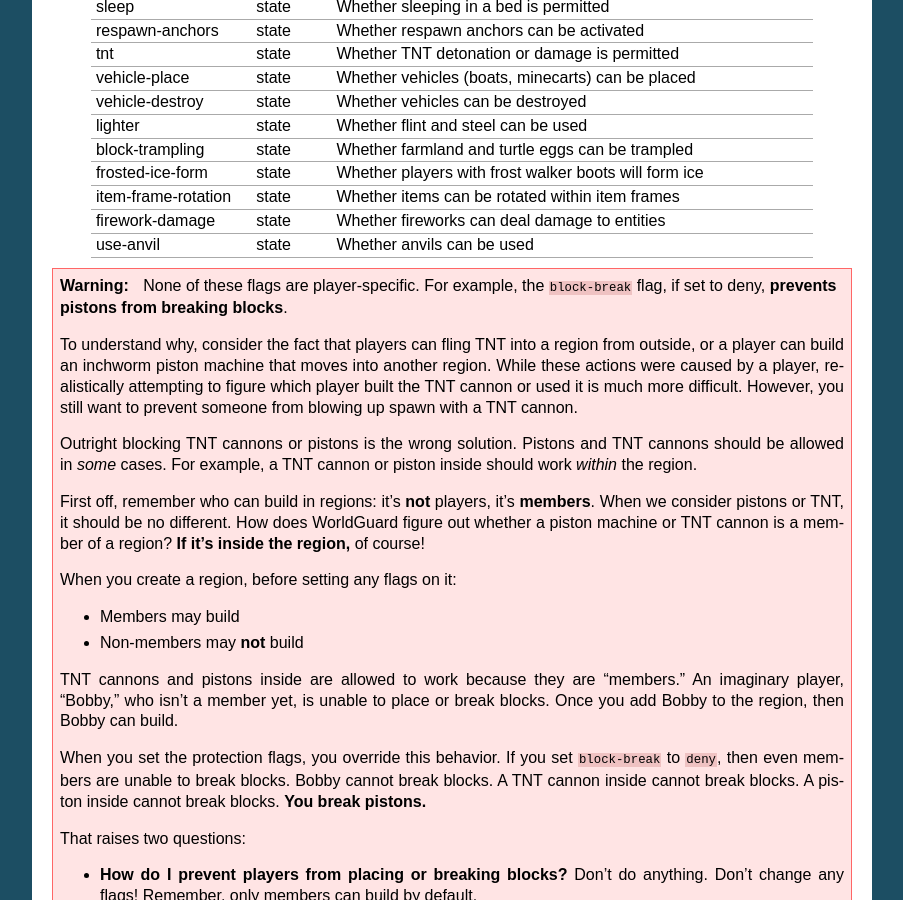
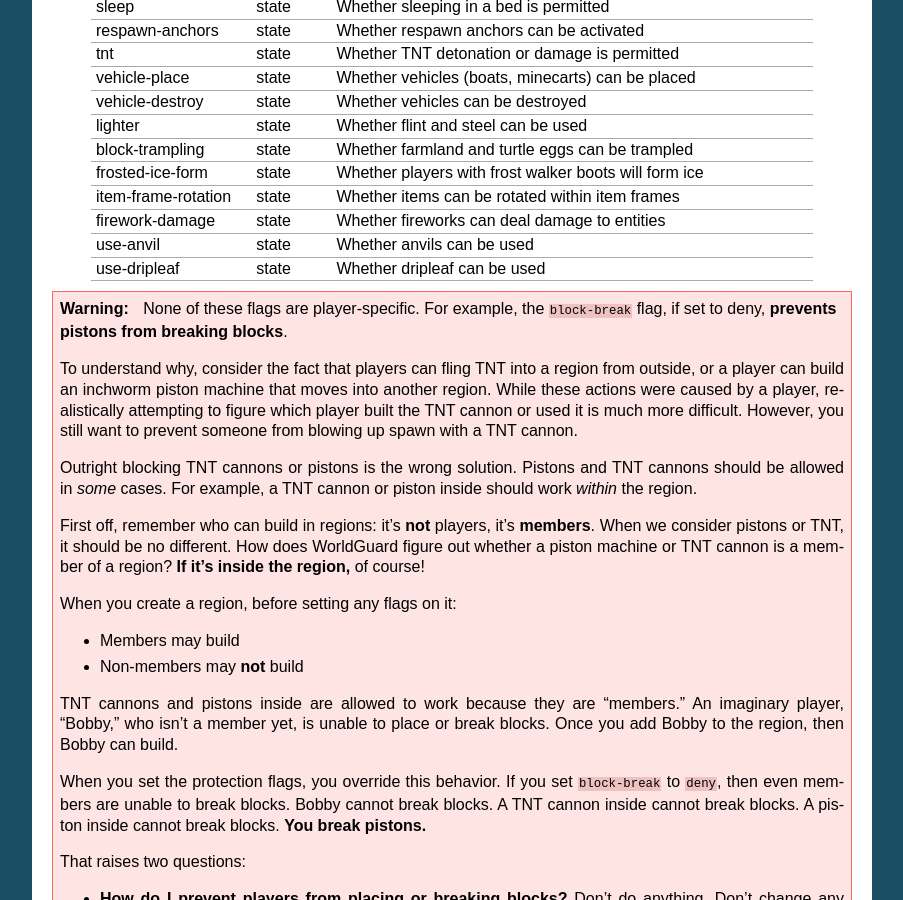
Before and after one commit to aurorasmiles/WorldGuardDocs, a Sphinx documentation site: the page built from source/regions/flags.rst, in a window 1280 px wide and 900 px high, scrolled down 3950 px. Shown: the whole window, without its empty margins (198-1101 px from the left). Built offline with Sphinx 7.4.7, drawn with Linux system fonts in a browser that asks for light colours.

Commit message:
Document use-dripleaf flag (#28)

```diff
--- a/source/regions/flags.rst
+++ b/source/regions/flags.rst
@@ -172,6 +172,7 @@ Protection-Related
     item-frame-rotation,state,Whether items can be rotated within item frames
     firework-damage,state,Whether fireworks can deal damage to entities
     use-anvil,state,Whether anvils can be used
+    use-dripleaf,state,Whether dripleaf can be used
 
 .. warning::
     None of these flags are player-specific. For example, the ``block-break`` flag, if set to deny, **prevents pistons from breaking blocks**.
```
